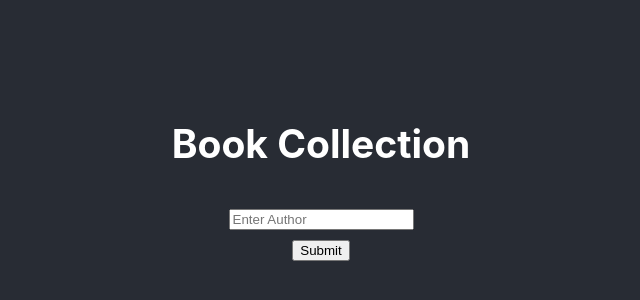
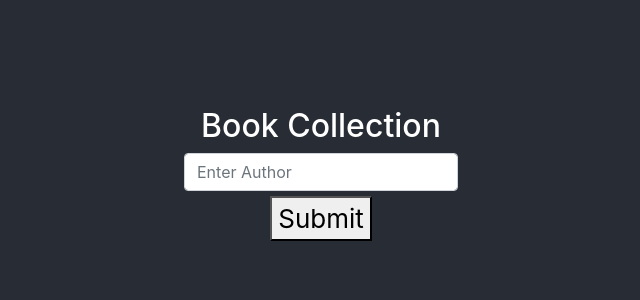
Before and after one commit to michaelgallipo/book-collection, a React (Create React App) app: page / in a window 1280 px wide. Shown: the part 226-526 px from the top of the page, without its empty margins (319-959 px from the left). Built offline with nearby package versions, Linux system fonts and the light colour scheme.

Commit message:
styled Book show page, index, added react-bootstrap

```diff
--- a/package.json
+++ b/package.json
@@ -4,10 +4,12 @@
   "private": true,
   "dependencies": {
     "axios": "^0.18.0",
+    "bootstrap": "^4.3.1",
     "enzyme": "^3.8.0",
     "enzyme-adapter-react-16": "^1.8.0",
     "prettier": "^1.16.4",
     "react": "^16.7.0",
+    "react-bootstrap": "^1.0.0-beta.5",
     "react-dom": "^16.7.0",
     "react-redux": "^6.0.1",
     "react-router-dom": "^4.3.1",
--- a/src/App.js
+++ b/src/App.js
@@ -3,6 +3,8 @@ import axios from "axios";
 import "./App.css";
 import Books from "./Books";
 import { connect } from "react-redux";
+import Form from "react-bootstrap/Form";
+import Row from "react-bootstrap/Row";
 
 class App extends Component {
   constructor(props) {
@@ -53,18 +55,18 @@ class App extends Component {
         <header className="App-header">
           <h2>Book Collection</h2>
 
-					<form onSubmit={this.authorSubmit}>
-						<div className="row justify-content-lg-center" id="data-entry">
-							<input
+          <Form onSubmit={this.authorSubmit}>
+            <Row className="justify-content-lg-center" id="data-entry">
+              <Form.Control
                 id="author"
-								className="form-control form-control-lg col-lg-6"
                 type="text"
                 name="author"
                 placeholder="Enter Author"
+
               />
-						</div>
-						<button>Submit</button>
-					</form>
+            </Row>
+            <button style={{ marginTop: "5px" }}>Submit</button>
+          </Form>
         </header>
         <Books books={this.state.books} />
       </div>
--- a/src/BookInfo/BookInfo.js
+++ b/src/BookInfo/BookInfo.js
@@ -1,27 +1,32 @@
 import React from "react";
+import Col from "react-bootstrap/Col";
+import Row from "react-bootstrap/Row";
+import Container from "react-bootstrap/Container";
 
 const BookInfo = props => {
   const book = props.location.book;
   const { title, imageUrl, author, description, publishedDate } = book;
   return (
-    <div>
+    <Container style={{ marginTop: "25px" }}>
+      <Row>
         {book ? (
           <>
-          <div>
+            <Col sm={2}>
               <img src={imageUrl} alt="No Image Found" />
-          </div>
-          <div>
-            <p>
+            </Col>
+            <Col sm={10}>
+              <h4>
                 {title}, by {author}
-            </p>
-            <p>{description}</p>
-            <p>{publishedDate}</p>
-          </div>
+              </h4>
+              <h6>{description}</h6>
+              <h6>{publishedDate}</h6>
+            </Col>
           </>
         ) : (
           "Error rendering book info"
         )}
-    </div>
+      </Row>
+    </Container>
   );
 };
 
--- a/src/Books/Books.js
+++ b/src/Books/Books.js
@@ -1,26 +1,35 @@
 import React from "react";
-import {
-  BrowserRouter as Router,
-  Route,
-  Link
-} from 'react-router-dom'
+import Col from "react-bootstrap/Col";
+import Row from "react-bootstrap/Row";
+import { BrowserRouter as Router, Route, Link } from "react-router-dom";
 
 const Books = props => {
   return (
-    <div>
+    <Row>
       {props.books
         ? props.books.map((book, index) => {
             return (
-              <div key={index}>
-                <Link to={{ pathname: "/book", book }}><img src={book.imageUrl} alt="No Image Found"/>
-                </Link>
-                {book.title}, by {book.author}
-              </div>
+              <Col sm={4} key={index}>
+                <div className="card" style={{ width: "18rem" }}>
+                  <Link to={{ pathname: "/book", book }}>
+                    <img
+                      className="card-img-top"
+                      src={book.imageUrl}
+                      alt="No Image Found"
+                    />
+                  </Link>
+                  <div className="card-body">
+                    {book.title}, by {book.author}
+                  </div>
+                </div>
+              </Col>
             );
           })
         : "no books found"}
-    </div>
+    </Row>
   );
 };
 
 export default Books;
+
+// <p className="card-text">Some quick example text to build on the card title and make up the bulk of the card's content.</p>
--- a/src/index.js
+++ b/src/index.js
@@ -5,10 +5,12 @@ import App from "./App";
 import BookInfo from "./BookInfo";
 import * as serviceWorker from "./serviceWorker";
 import { applyMiddleware, createStore } from "redux";
-import { createLogger } from 'redux-logger'
+import { createLogger } from "redux-logger";
 import { Provider } from "react-redux";
 import searchReducer from "./reducers/searchReducer";
 import { BrowserRouter as Router, Route, Link } from "react-router-dom";
+import "bootstrap/dist/css/bootstrap.css";
+
 const logger = createLogger();
 let store = createStore(searchReducer, applyMiddleware(logger));
 const RoutedApp = (
```
Also changed, not shown: 1 other file (tests, documents, lock files or other folders). Lines whose indentation alone changed are shown as unchanged.
